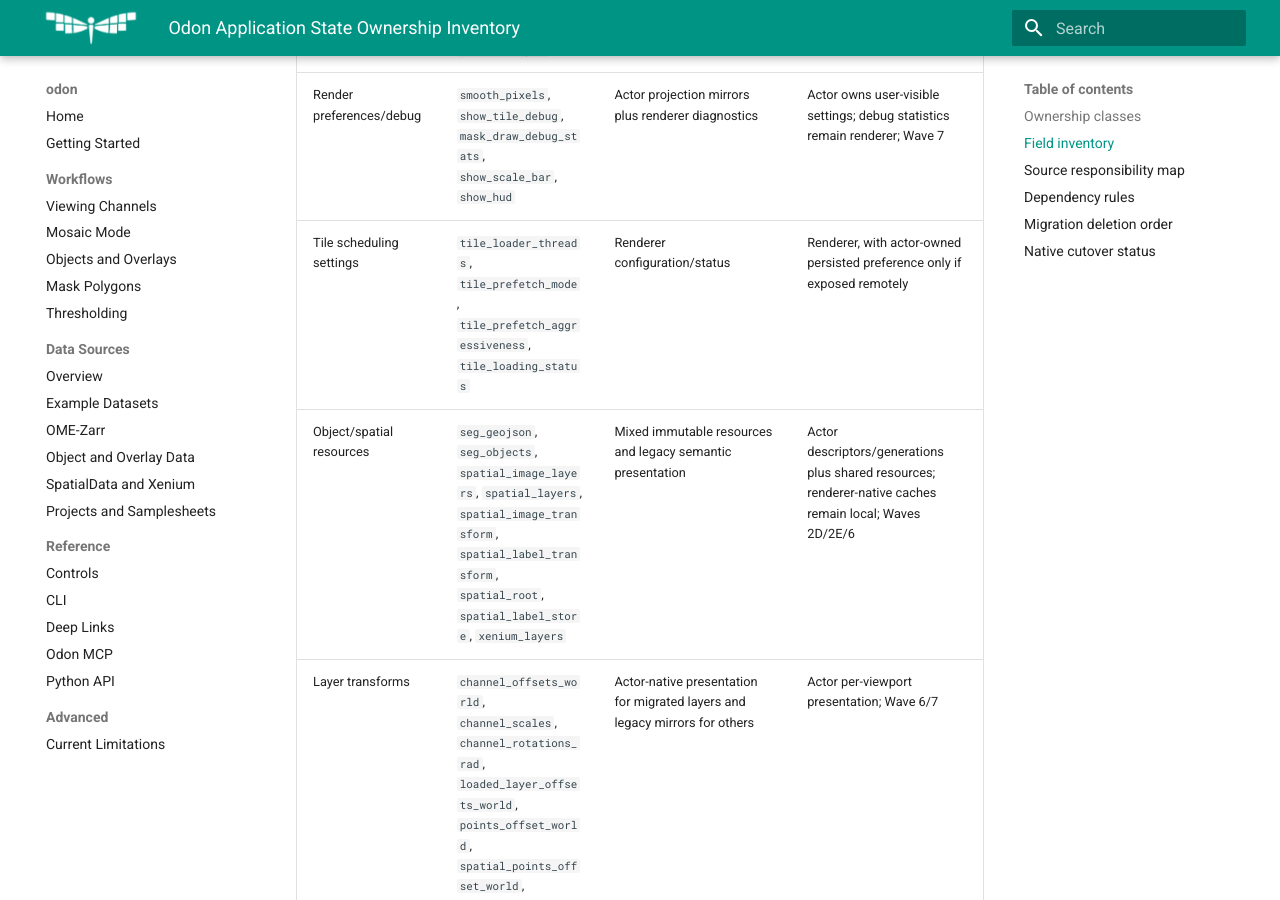
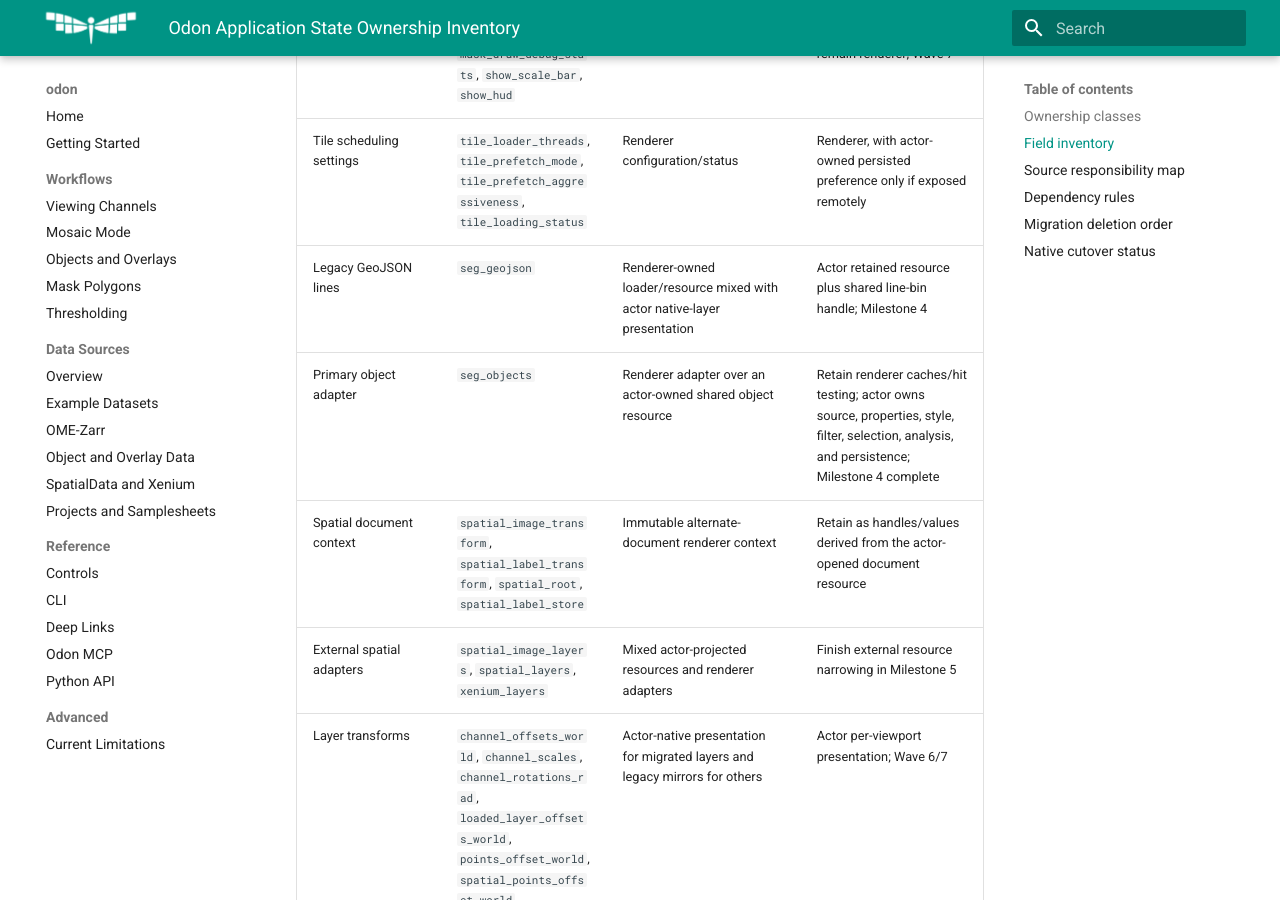
Before and after one commit to alexcoulton/odon, an MkDocs documentation site: the page built from docs/design/app-state-ownership-inventory.md, in a window 1280 px wide and 900 px high, scrolled down 6720 px. Built offline with MkDocs 1.6.1 and Material for MkDocs 9.7.7, drawn with Linux system fonts in a browser that asks for light colours; some of the changed text lies outside the part shown.

Commit message:
refactor: narrow remaining object renderer ownership

```diff
--- a/docs/design/app-state-ownership-inventory.md
+++ b/docs/design/app-state-ownership-inventory.md
@@ -86,7 +86,10 @@ not necessarily the owner in the current compatibility implementation.
 | Dialog/help state | `group_layers_dialog`, `hover_tooltip_state`, `active_help_topic`, `roi_info_open` | Dialog drafts and hover/help presentation | Transient UI |
 | Render preferences/debug | `smooth_pixels`, `show_tile_debug`, `mask_draw_debug_stats`, `show_scale_bar`, `show_hud` | Actor projection mirrors plus renderer diagnostics | Actor owns user-visible settings; debug statistics remain renderer; Wave 7 |
 | Tile scheduling settings | `tile_loader_threads`, `tile_prefetch_mode`, `tile_prefetch_aggressiveness`, `tile_loading_status` | Renderer configuration/status | Renderer, with actor-owned persisted preference only if exposed remotely |
-| Object/spatial resources | `seg_geojson`, `seg_objects`, `spatial_image_layers`, `spatial_layers`, `spatial_image_transform`, `spatial_label_transform`, `spatial_root`, `spatial_label_store`, `xenium_layers` | Mixed immutable resources and legacy semantic presentation | Actor descriptors/generations plus shared resources; renderer-native caches remain local; Waves 2D/2E/6 |
+| Legacy GeoJSON lines | `seg_geojson` | Renderer-owned loader/resource mixed with actor native-layer presentation | Actor retained resource plus shared line-bin handle; Milestone 4 |
+| Primary object adapter | `seg_objects` | Renderer adapter over an actor-owned shared object resource | Retain renderer caches/hit testing; actor owns source, properties, style, filter, selection, analysis, and persistence; Milestone 4 complete |
+| Spatial document context | `spatial_image_transform`, `spatial_label_transform`, `spatial_root`, `spatial_label_store` | Immutable alternate-document renderer context | Retain as handles/values derived from the actor-opened document resource |
+| External spatial adapters | `spatial_image_layers`, `spatial_layers`, `xenium_layers` | Mixed actor-projected resources and renderer adapters | Finish external resource narrowing in Milestone 5 |
 | Layer transforms | `channel_offsets_world`, `channel_scales`, `channel_rotations_rad`, `loaded_layer_offsets_world`, `points_offset_world`, `spatial_points_offset_world`, `seg_labels_offset_world`, `seg_geojson_offset_world`, `seg_objects_offset_world`, `xenium_cells_offset_world`, `xenium_transcripts_offset_world` | Actor-native presentation for migrated layers and legacy mirrors for others | Actor per-viewport presentation; Wave 6/7 |
 | Layer ordering/gestures | `overlay_layer_order`, `channel_layer_order`, `channel_sort_mode`, `layer_drag`, `layer_move`, `layer_transform` | Actor ordering mirror plus transient gestures | Actor owns order; drag/move/transform previews remain transient; Wave 7 |
 | TIFF plane state | `tiff_plane_state` | Alternate-document resource plus dialog draft | Actor document/plane model and transient draft; Wave 2D |
```
Also changed, not shown: other parts of docs/design/app-state-ownership-inventory.md (+3 -3 lines), 3 other files.
